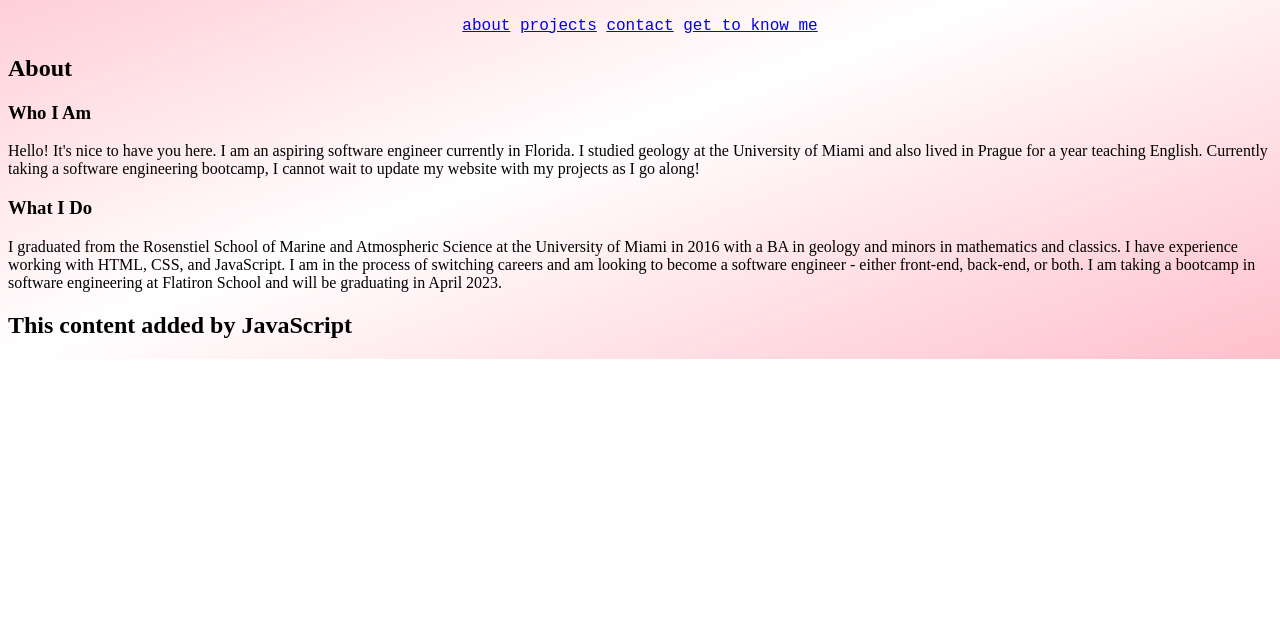
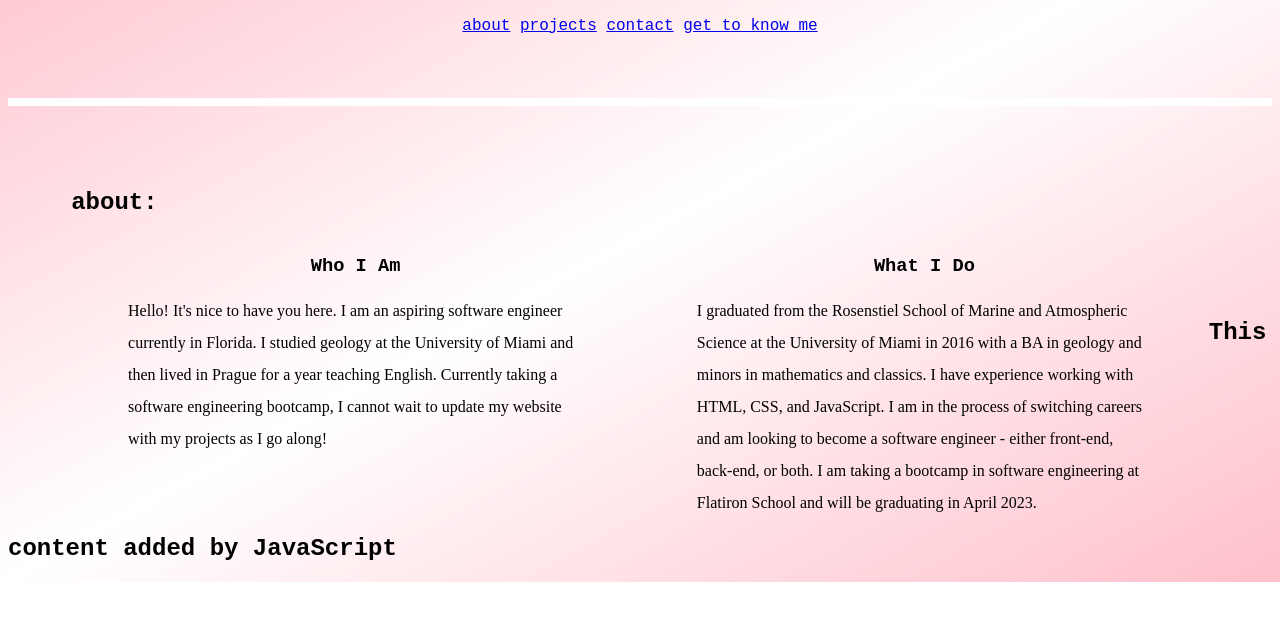
Before and after one commit to marlowerecht/my-personal-website, a plain HTML site: page index.html in a window 1280 px wide. Shown: the part 110-730 px from the top of the page. Drawn offline with Linux system fonts and the light colour scheme.

Commit message:
added bottom border to header, made about content two columns

```diff
--- a/index.html
+++ b/index.html
@@ -16,11 +16,11 @@
       </nav>
     </header>
 
-    <div>
-      <h2>About</h2>
+    <div class="about">
+      <h2>About:</h2>
         <div class="aboutDivs" id="am">
           <h3>Who I Am</h3>
-            <p>Hello!  It's nice to have you here.  I am an aspiring software engineer currently in Florida.  I studied geology at the University of Miami and also lived in Prague for a year teaching English.  Currently taking a software engineering bootcamp, I cannot wait to update my website with my projects as I go along!</p>
+            <p>Hello!  It's nice to have you here.  I am an aspiring software engineer currently in Florida.  I studied geology at the University of Miami and then lived in Prague for a year teaching English.  Currently taking a software engineering bootcamp, I cannot wait to update my website with my projects as I go along!</p>
         </div>
         <div class="aboutDivs" id="do">
           <h3>What I Do</h3>
--- a/style.css
+++ b/style.css
@@ -5,9 +5,39 @@ body {
 
 header {
     text-align: center;
-    font-family: 'Courier New', Courier, monospace
+    font-family: 'Courier New', Courier, monospace;
+    padding-bottom: 5%;
+    border-bottom: .5em solid white;
 }
 
 nav a:hover {
     font-weight: bold;
 }
+
+.about {
+    padding: 5%
+}
+
+.aboutDivs {
+    display: inline;
+    float: left;
+    padding-left: 5%;
+    padding-right: 5%;
+    width: 40%;
+}
+
+div#am h3, div#do h3 {
+    text-align: center;
+}
+
+.about h2 {
+    text-transform: lowercase;
+}
+
+h2, h3 {
+    font-family:'Courier New', Courier, monospace;
+}
+
+.about p {
+    line-height: 2;
+}
```
